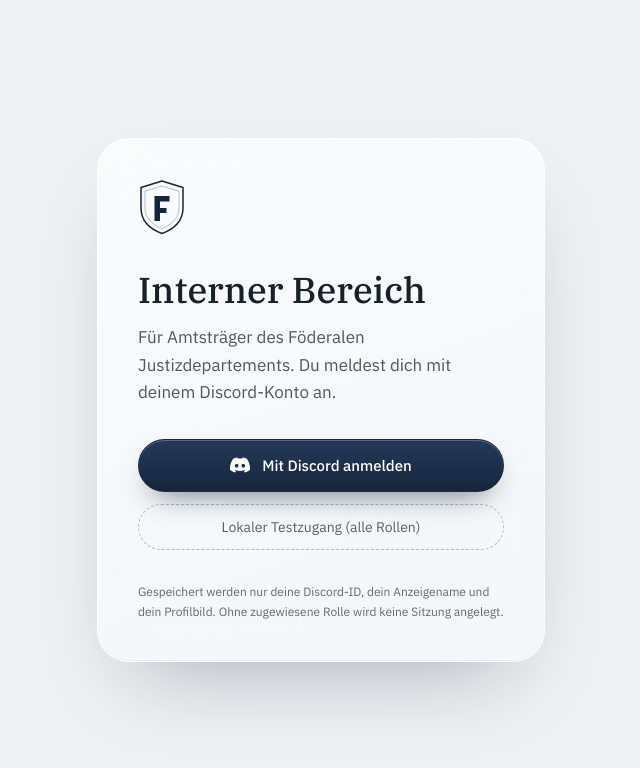
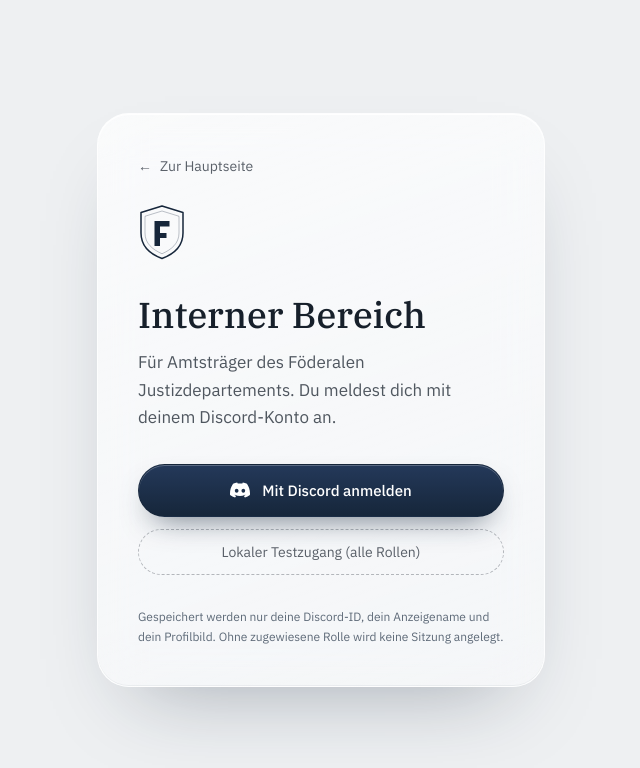
Before and after one commit to NicDevTV/fjd-kamora, a Next.js app: page /login in a window 1280 px wide. Shown: the top 768 px of the page, without its empty margins (319-959 px from the left). Built offline with nearby package versions, Linux system fonts and the light colour scheme.

Commit message:
Add a way back to the main site from the login page and the internal header

```diff
--- a/src/app/intern/layout.tsx
+++ b/src/app/intern/layout.tsx
@@ -17,6 +17,7 @@
   { href: "/intern", label: "Übersicht" },
   { href: "/intern/amtsblatt", label: "Amtsblatt" },
   { href: "/intern/profil", label: "Profil" },
+  { href: "/", label: "Hauptseite" },
 ];
 
 export default async function InternLayout({ children }: LayoutProps<"/intern">) {
--- a/src/app/login/page.tsx
+++ b/src/app/login/page.tsx
@@ -1,4 +1,5 @@
 import type { Metadata } from "next";
+import Link from "next/link";
 import { FjdLogo } from "@/components/fjd-logo";
 import { GlassBackdrop } from "@/components/glass-backdrop";
 import { ToastOnLoad } from "@/components/toast-on-load";
@@ -32,7 +33,10 @@
     <main id="inhalt" className="relative isolate flex min-h-screen items-center justify-center overflow-clip bg-paper px-4 py-16">
       <GlassBackdrop />
       <div className="glass-panel w-full max-w-md p-8 sm:p-10">
-        <FjdLogo className="h-14 w-auto text-navy" />
+        <Link href="/" className="-ml-3 -mt-3 mb-5 inline-flex items-center gap-2 rounded-full px-3 py-2 text-sm text-ink/70 transition-colors hover:bg-white/70 hover:text-ink">
+          <span aria-hidden="true">←</span> Zur Hauptseite
+        </Link>
+        <FjdLogo className="block h-14 w-auto text-navy" />
         <h1 className="mt-8 font-serif text-4xl font-medium leading-tight">Interner Bereich</h1>
         <p className="mt-3 text-[1.0625rem] leading-relaxed text-ink/75">
           Für Amtsträger des Föderalen Justizdepartements. Du meldest dich mit deinem Discord-Konto an.
```
